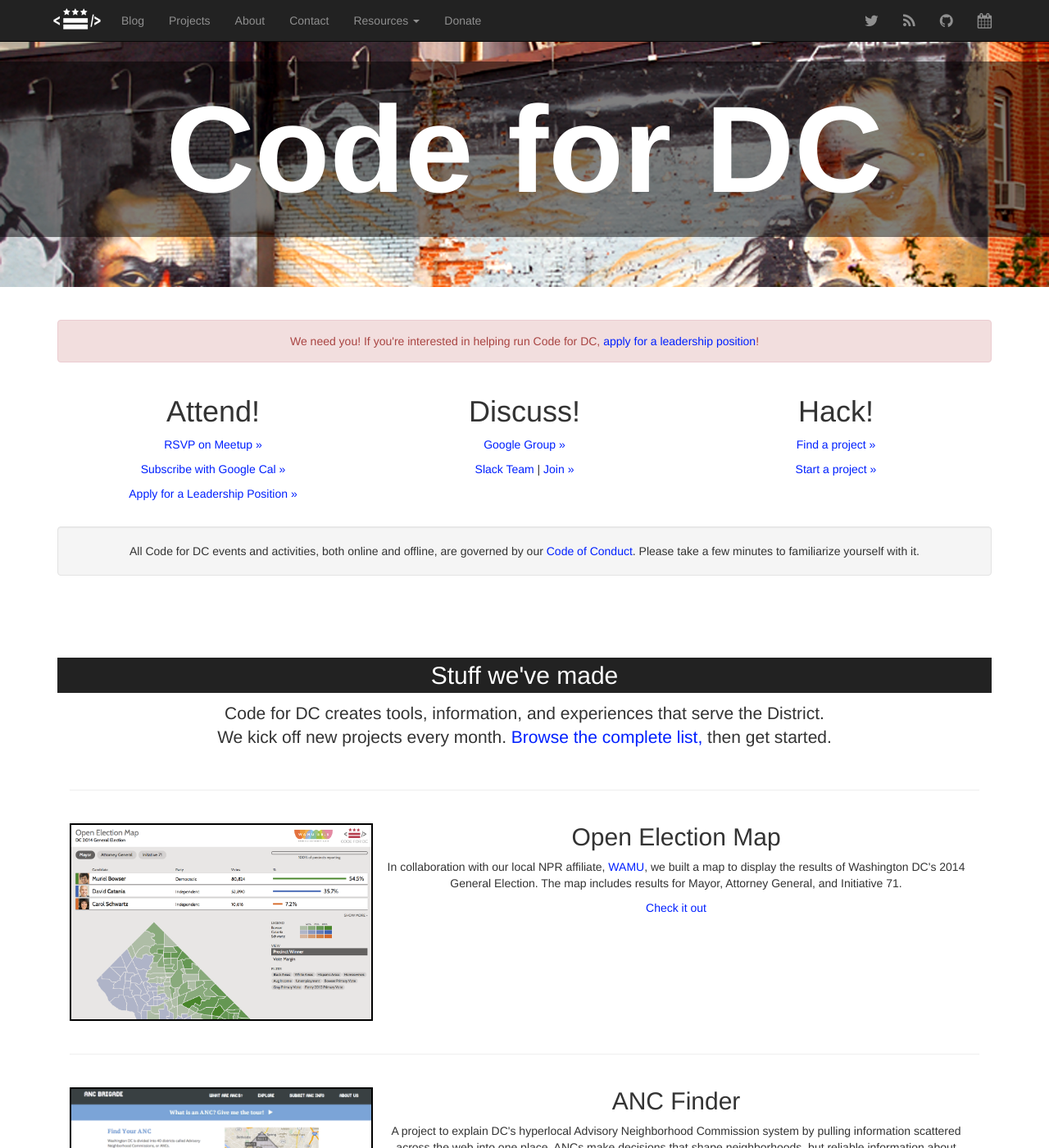
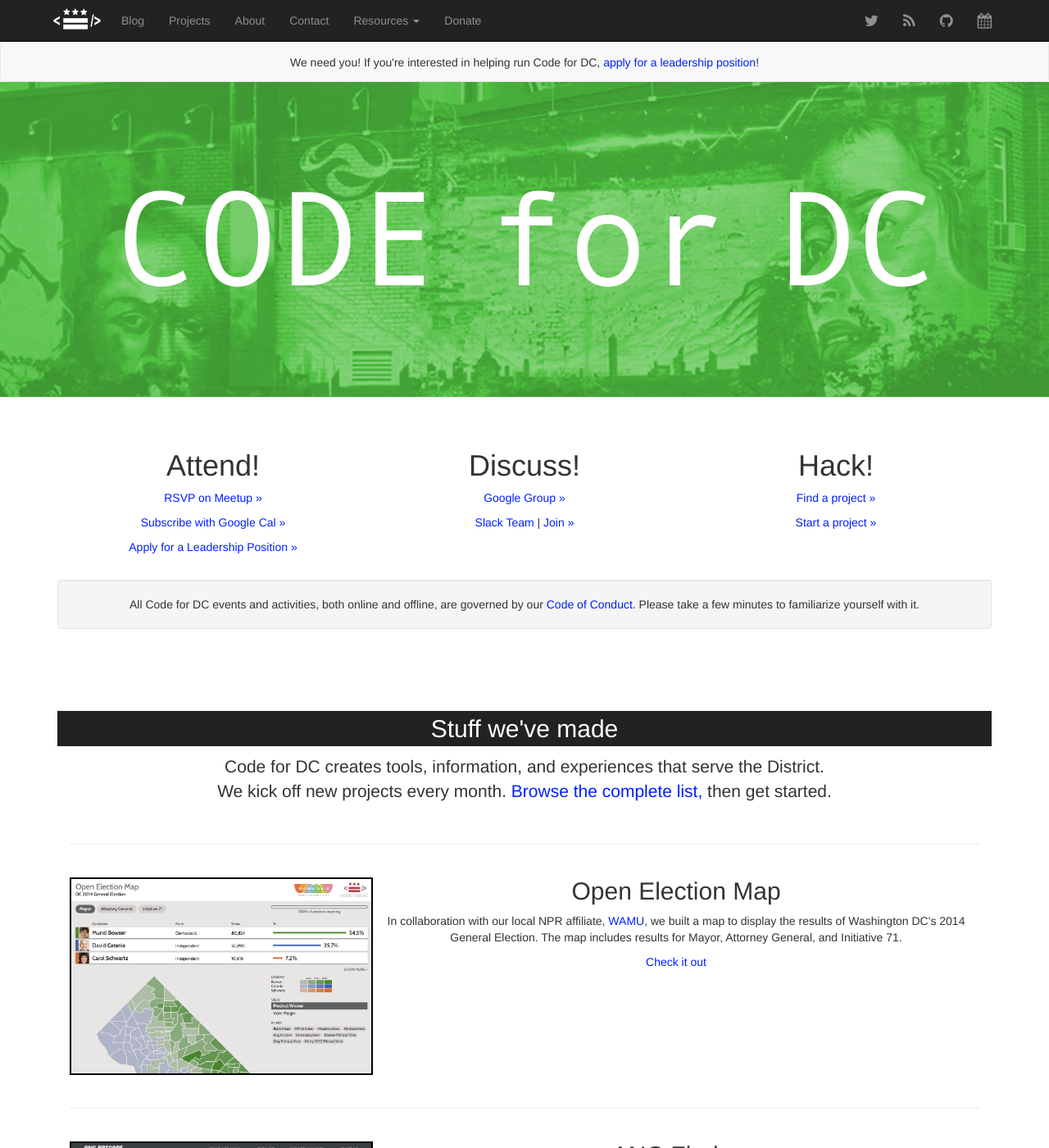
Before and after one commit to civictechdc/codefordc.github.com, a Jekyll site: the page built from index.html, in a window 1280 px wide and 1400 px high. Shown: the whole window at 82% size. Built offline with Jekyll 4.4.1, drawn with Linux system fonts in a browser that asks for light colours; Markdown is read by kramdown in place of the engine named in the settings; a file with an impossible date is left out.

Commit message:
new index image and streamlining

```diff
--- a/_includes/_navbar.html
+++ b/_includes/_navbar.html
@@ -34,39 +34,3 @@
     </div><!--/.nav-collapse -->
   </div>
 </div>
-<div class="navbar navbar-inverse navbar-fixed-top" role="navigation">
-  <div class="container">
-      <div class="navbar-header">
-        <button type="button" class="navbar-toggle" data-toggle="collapse" data-target=".navbar-collapse" title="navigation dropdown">
-          <span class="icon-bar"></span>
-          <span class="icon-bar"></span>
-          <span class="icon-bar"></span>
-        </button>
-        <a class="navbar-brand" href="/index.html"><img src="/images/c4dc-logo-white-30x58.png" alt="Code for DC logo" /></a>
-    </div>
-    <div class="navbar-collapse collapse">
-      <ul class="nav navbar-nav" id="navbar-nav">
-        <li><a href="/blog/">Blog</a></li>
-        <li><a href="/projects/">Projects</a></li>
-        <li><a href="/about.html">About</a></li>
-        <li><a href="/contact.html">Contact</a></li>
-        <li class="dropdown">
-            <a href="javascript:void(0);" class="dropdown-toggle" data-toggle="dropdown" role="button" aria-expanded="false">Resources <span class="caret"></span></a>
-            <ul class="dropdown-menu" role="menu">
-                <li><a href="/resources/codeofconduct.html">Code of Conduct</a></li>
-                <li><a href="/resources/builder.html"><code>civic.json</code> Builder</a></li>
-                <li class="divider"></li>
-                <li><a href="/resources/">See All</a></li>
-            </ul>
-        </li>
-        <li><a href="/donate.html">Donate</a></li>
-      </ul>
-      <ul class="nav navbar-nav navbar-right">
-        <li><a href="https://twitter.com/CodeforDC"><i class="fa fa-twitter fa-lg"></i><span class="visible-xs-block">Twitter</span></a></li>
-        <li><a href="/rss.xml"><i class="fa fa-rss fa-lg"></i><span class="visible-xs-block">RSS Feed</span></a></li>
-        <li><a href="https://github.com/codefordc"><i class="fa fa-github fa-lg"></i><span class="visible-xs-block">Github</span></a></li>
-        <li><a href="http://meetup.com/code-for-dc"><i class="fa fa-calendar fa-lg"></i><span class="visible-xs-block">Meetup</span></a></li>
-      </ul>
-    </div><!--/.nav-collapse -->
-  </div>
-</div>
--- a/assets/css/style.css
+++ b/assets/css/style.css
@@ -112,23 +112,14 @@
 /*  index */
 /***************************/
 
-.hero {
-	background: url('/images/bohemian-caverns.jpg');
-	background-size: cover;
-	min-height: 300px;
-	min-width: 400px;
-	padding:0;
+.big-image {
+    background-image:url("/images/main-header.jpg");
+    background-repeat: no-repeat;
+    background-size: contain;
+    height: 0;
+    width: 100%;
+    padding-top: 30.3%;
 }
-
-.hero-text{
-	text-align:center;
-	font-size:150px;
-	font-weight:bold;
-	color: white;
-	background-color: rgba(0,0,0,.5);
-	margin-top:25px;
-}
-
 
 .heading-stripe {
 	margin-top:5px;
@@ -142,25 +133,13 @@
 	padding-bottom:5px;
 }
 
-.announcement-icon {
-	float:left;
-	margin-top:15px;
-	/*margin-left:20px;
-	margin-right:20px;*/
-	margin-bottom:20px;
+.announcement-navbar {
+    margin-bottom: 0px;
 }
 
-.announcement-icon img{
-	/*width: 450px;*/
-	width:100%;
-
-}
-.announcement-content {
-	text-align:justify;
-	margin-top:20px;
-	/*margin-left:20px;
-	margin-right:20px;*/
-	margin-bottom:20px;
+.announcement {
+    text-align: center;
+    padding-top: 15px;
 }
 
 .well {
--- a/index.html
+++ b/index.html
@@ -3,29 +3,13 @@
 title: Get Involved
 ---
 
-<div class="col-lg-12 hero">
-	<div class="hero-text">Code for DC</div>
+
+<div class="navbar navbar-default announcement-navbar"> <!-- announcement double navbar -->
+	<div class="container">
+		<div class="announcement">We need you! If you're interested in helping run Code for DC, <a href="/apply.html">apply for a leadership position</a>!</div>
+	</div>
 </div>
-<div class="modal fade" id="slackinvite"><!-- modal for Slack invite -->
-	<div class="modal-dialog">
-		<div class="modal-content">
-			<div class="modal-header">
-				<button type="button" class="close" data-dismiss="modal"><span aria-hidden="true">&times;</span><span class="sr-only">Close</span></button>
-				<h4 class="modal-title">Request a Slack invite</h4>
-			</div>
-			<div class="modal-body">
-				<p>Slack is a great <a href="https://slack.com/">discussion and collaboration tool</a>. Enter your email address and we'll send you an invite:</p>
-				<form role="form">
-					<div class="form-group">
-						<label for="email" class="sr-only">Email Address</label>
-						<input type="email" class="form-control" id="email" placeholder="Email Address">
-					</div>
-					<button type="submit" class="btn btn-primary" id="submitemail" data-dismiss="modal">Submit</button>
-				</form>
-			</div>
-		</div><!-- /.modal-content -->
-	</div><!-- /.modal-dialog -->
-</div><!-- /.modal -->
+<div class="big-image"></div> <!-- holding space for that big header image -->
 
 <div class="container">
 	<div class="col-sm-12 starter-template">
@@ -34,7 +18,6 @@
     	<strong>Success!</strong> You should receive an invite to Slack shortly.
 	</div>
 		<div class="row">
-			<div class="alert alert-danger" role="alert">We need you! If you're interested in helping run Code for DC, <a href="/apply.html">apply for a leadership position</a>!</div>
 			<div class="col-lg-4">
 				<h1>Attend!</h1>
 				<p><a href="http://www.meetup.com/code-for-dc" target="_blank">RSVP on Meetup &raquo;</a></p>
@@ -143,6 +126,27 @@
 	</div>
 </div><!-- /.container -->
 
+<div class="modal fade" id="slackinvite"><!-- modal for Slack invite -->
+	<div class="modal-dialog">
+		<div class="modal-content">
+			<div class="modal-header">
+				<button type="button" class="close" data-dismiss="modal"><span aria-hidden="true">&times;</span><span class="sr-only">Close</span></button>
+				<h4 class="modal-title">Request a Slack invite</h4>
+			</div>
+			<div class="modal-body">
+				<p>Slack is a great <a href="https://slack.com/">discussion and collaboration tool</a>. Enter your email address and we'll send you an invite:</p>
+				<form role="form">
+					<div class="form-group">
+						<label for="email" class="sr-only">Email Address</label>
+						<input type="email" class="form-control" id="email" placeholder="Email Address">
+					</div>
+					<button type="submit" class="btn btn-primary" id="submitemail" data-dismiss="modal">Submit</button>
+				</form>
+			</div>
+		</div><!-- /.modal-content -->
+	</div><!-- /.modal-dialog -->
+</div><!-- /.modal -->
+
 {% include _global_js.html %}
 
 </body>
```
Also changed, not shown: images/main-header.jpg (added).
